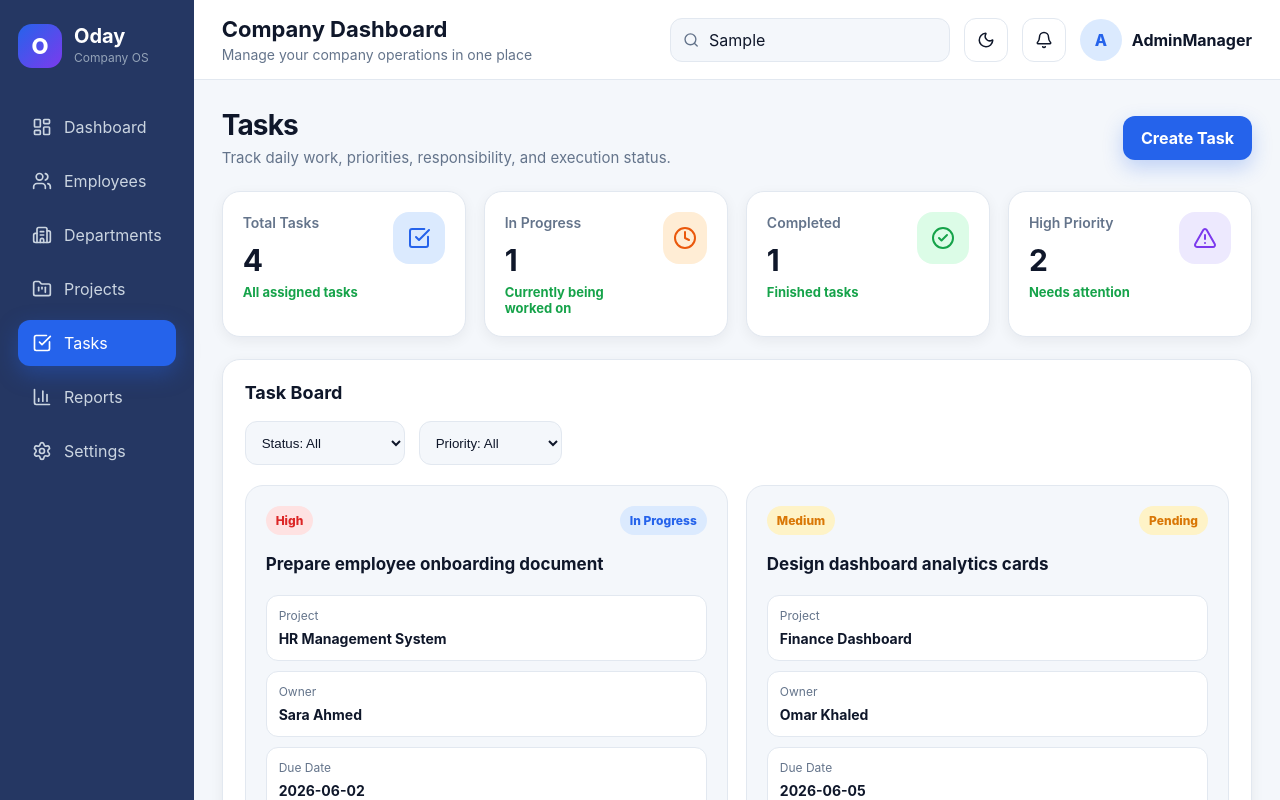
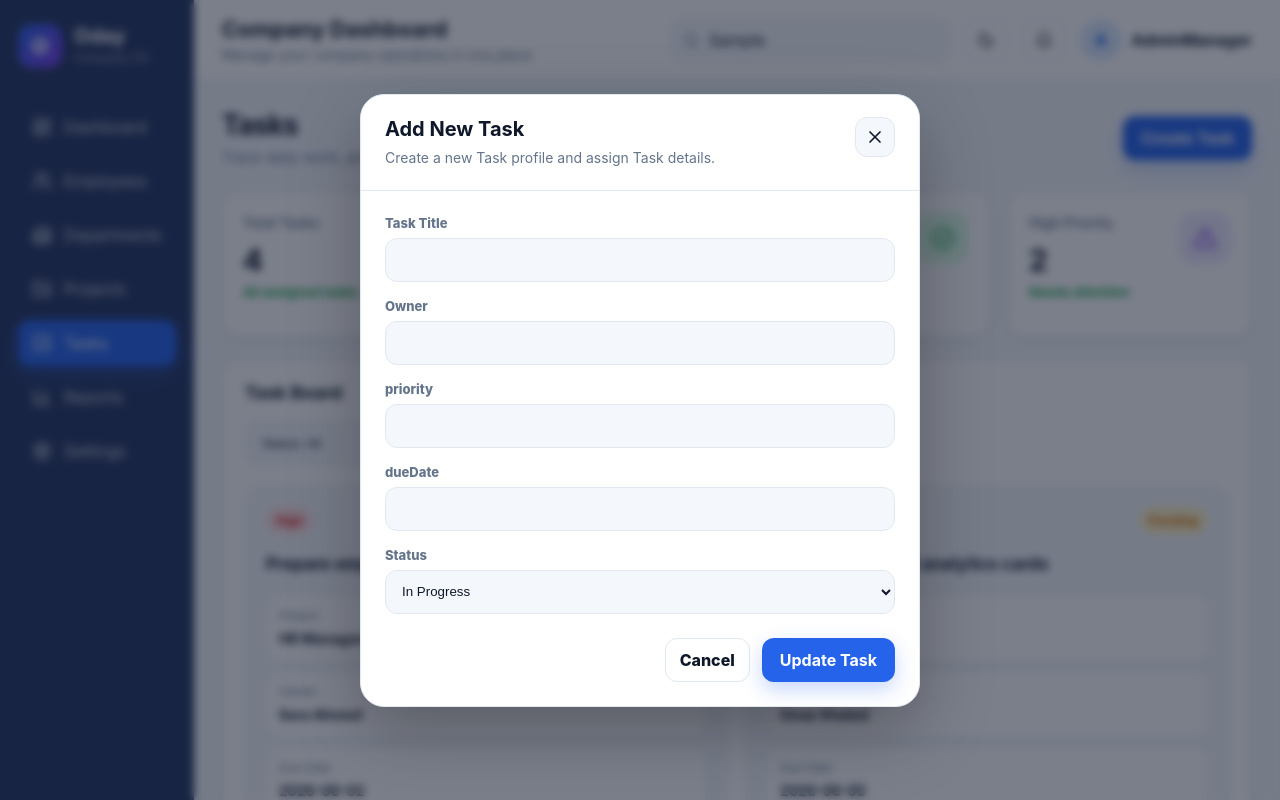
Before and after one commit to odaysaad2003-png/Dashpord--project, a React (Vite) app: page /tasks in a window 1280 px wide. Both pictures are taken after typing "Sample" into the empty fields and a click on the button "Create Task". Shown: the top 800 px of the page. Built offline with nearby package versions, Linux system fonts and the light colour scheme.

Commit message:
add the delete and edit opration to the task pages

```diff
--- a/src/features/projects/ProjectsPage.jsx
+++ b/src/features/projects/ProjectsPage.jsx
@@ -70,6 +70,11 @@ function handledeletdone() {
     setlocalProject((department) => department.filter((Project) => Project.id !== ProjectToDelete.id));
 
     setProjectToDelete(null);
+    showToast({
+        type: "success",
+        title: "Project deleted",
+        message: `${ProjectToDelete.name} has been deleted successfully.`,
+    });
 }
 
 
--- a/src/features/tasks/TasksPage.jsx
+++ b/src/features/tasks/TasksPage.jsx
@@ -20,6 +20,15 @@ import {TableSkeleton} from "../../components/feedback/Skeleton";
 import ErrorState from "../../components/feedback/ErrorState";
 import EmptyState from "../../components/feedback/EmptyState";
 
+
+// modal
+import Modal from "../../components/overlay/Modal";
+// toast
+import {useToast} from "../../context/ToastContext";
+// toast
+//import task form
+import TaskForm from "./components/TaskForm";
+import ConfirmDialog from "../../components/overlay/ConfirmDialog";
 import "./tasks.css";
 
 // eslint-disable-next-line react-refresh/only-export-components
@@ -35,6 +44,12 @@ function TasksPage() {
     const [selectedStatus, setSelectedStatus] = useState("All");
     const [selectedPriority, setSelectedPriority] = useState("All");
 
+
+    //modal and toast and oprations
+    const [isTaskModalOpen, setIsTaskModalOpen] = useState(false);
+    const [taskToEdit, setTaskToEdit] = useState(null);
+    const [taskToDelete, setTaskToDelete] = useState(null);
+    const {showToast} = useToast();
 
     // eslint-disable-next-line no-unused-vars
     const pendingTasks = localTasks.filter((task) => task.status === "Pending").length;
@@ -74,6 +89,48 @@ function TasksPage() {
     }, [tasks]);
 
 
+    /**==========  the addproject and edit and delet function action=======*/
+
+function handleAddTask(newTask) {
+    // setlocalTask([...localTask, newTask]); false because it depends on the previous state and may cause bugs if state updates are batched, leading to stale state issues.
+    // setlocalTask([...localTask, newTask]); true but not recomended
+    // setlocalTask((prev) => [...prev, newTask]); true and recomended because it ensures that we are working with the most up-to-date state, even if multiple updates are batched together.
+    setLocalTasks((prev) => [
+        ...prev,
+        {
+            ...newTask,
+            id: Date.now(),
+        },
+    ]);
+
+    setIsTaskModalOpen(false);
+    showToast({
+        type: "success",
+        title: "Task added",
+        message: `${newTask.name} has been added successfully.`,
+    });
+}
+
+
+//ask delet
+ function handleAskDelete(Task) {
+     setTaskToDelete(Task);
+ }
+// delet done
+function handledeletdone() {
+    setLocalTasks((tasks) => tasks.filter((Task) => Task.id !== taskToDelete.id));
+
+    setTaskToDelete(null);
+    showToast({
+        type: "success",
+        title: "Task deleted",
+        message: `${taskToDelete.name} has been deleted successfully.`,
+    });
+}
+
+
+{/** ======= the addTask function action=======*/}
+
 
 
 
@@ -83,7 +140,7 @@ function TasksPage() {
                      title="Tasks"
                      description="Track daily work, priorities, responsibility, and execution status."
                      actionLabel="Create Task"
-                     onAction={() => console.log("Create task clicked")}
+                     onAction={() => setIsTaskModalOpen(true)}
                  />
 
                  {isLoading && <TableSkeleton rows={6} />}
@@ -137,18 +194,81 @@ function TasksPage() {
 
                              <div className="tasks-grid">
                                  {filteredTasks.map((task) => (
-                                     <TaskCard key={task.id} task={task} onStatusChange={handleStatusChange} />
+                                     <TaskCard
+                                         key={task.id}
+                                         task={task}
+                                         onStatusChange={handleStatusChange}
+                                         onDelete={handleAskDelete}
+                                         setTaskToEdit={setTaskToEdit}
+                                     />
                                  ))}
                              </div>
                          </SectionCard>
 
-
-                         { filteredTasks.length === 0 &&(<EmptyState
-                     title="No tasks match your current filters."
-                     description="Try changing your search term or tasks filter."
-                 />)}
+                         {filteredTasks.length === 0 && (
+                             <EmptyState
+                                 title="No tasks match your current filters."
+                                 description="Try changing your search term or tasks filter."
+                             />
+                         )}
                      </>
                  )}
+
+                 {/* Modals for Add/Edit/Delete would go here */}
+                 <Modal
+                     isOpen={isTaskModalOpen}
+                     title="Add New Task"
+                     description="Create a new Task profile and assign Task details."
+                     onClose={() => setIsTaskModalOpen(false)}
+                 >
+                     <TaskForm
+                         onSubmit={handleAddTask}
+                         onCancel={() => setIsTaskModalOpen(false)}
+                         initialData={localTasks}
+                     />
+                 </Modal>
+
+                 <Modal
+                     isOpen={Boolean(taskToEdit)}
+                     title="Edit Task"
+                     description={`Update ${taskToEdit?.name} information.`}
+                     onClose={() => setTaskToEdit(null)}
+                 >
+                     // eslint-disable-next-line no-undef
+                     <TaskForm
+                         initialData={taskToEdit}
+                         onSubmit={(updatedTask) => {
+                             setLocalTasks((prev) =>
+                                 prev.map((task) => (task.id === updatedTask.id ? updatedTask : task))
+                             );
+
+                             showToast({
+                                 type: "success",
+                                 title: "Task updated",
+                                 message: `${updatedTask.name} has been updated successfully.`,
+                             });
+
+                             setTaskToEdit(null);
+                         }}
+                         onCancel={() => setTaskToEdit(null)}
+                     />
+                 </Modal>
+                 {/* confirm to sure the delete opration */}
+                 <ConfirmDialog
+                     isOpen={Boolean(taskToDelete)}
+                     type="danger"
+                     title="Delete Task?"
+                     description={
+                         taskToDelete
+                             ? `Are you sure you want to delete ${taskToDelete.name}? This action cannot be undone.`
+                             : ""
+                     }
+                     confirmLabel="Delete"
+                     cancelLabel="Cancel"
+                     onConfirm={handledeletdone}
+                     onCancel={() => setTaskToDelete(null)}
+                 />
+                 {/* confirm to sure the delete opration */}
              </>
          );
 
--- a/src/features/tasks/components/TaskCard.jsx
+++ b/src/features/tasks/components/TaskCard.jsx
@@ -1,4 +1,4 @@
-function TaskCard({task, onStatusChange}) {
+function TaskCard({task, onStatusChange , onDelete, setTaskToEdit}) {
     return (
         <article className="task-card">
             <div className="task-card-top">
@@ -25,6 +25,14 @@ function TaskCard({task, onStatusChange}) {
                     <strong>{task.dueDate}</strong>
                 </div>
             </div>
+            <div className="action " style={{display: "flex", gap: "10px"}}>
+                <button style={{width: "70px"}} className="table-edit-button" onClick={() => setTaskToEdit(task)}>
+                    Edit
+                </button>
+                <button className="table-danger-button" onClick={() => onDelete(task)}>
+                    Delete
+                </button>
+            </div>
 
             <div className="task-actions">
                 <label>Change Status</label>
--- /dev/null
+++ b/src/features/tasks/components/TaskForm.jsx
@@ -0,0 +1,83 @@
+import { useState } from "react";
+
+export default function ProjectForm({initialData = null, onSubmit, onCancel}) {
+    const [formData, setFormData] = useState(
+        initialData || {
+            title: "",
+            owner: "",
+            status: "Active",
+            dueDate: "11-12-2003",
+            priority: "",
+            progress: "",
+        }
+    );
+
+    const [errors, setErrors] = useState({});
+
+    function updateField(field, value) {
+        setFormData((prev) => ({...prev, [field]: value}));
+        setErrors((prev) => ({...prev, [field]: ""}));
+    }
+
+    function validateForm() {
+        const nextErrors = {};
+        if (!formData.title.trim()) nextErrors.title = "Task title is required.";
+        if (!formData.owner) nextErrors.owner = "Owner  is required.";
+        if (!formData.priority) nextErrors.priority = "priority is required.";
+        if (!formData.dueDate) nextErrors.dueDate = "due date is required example 00-00-0000.";
+
+        setErrors(nextErrors);
+        return Object.keys(nextErrors).length === 0;
+    }
+
+    function handleSubmit(e) {
+        e.preventDefault();
+        if (!validateForm()) return;
+        onSubmit(formData);
+    }
+
+    return (
+        <form className="employee-form" onSubmit={handleSubmit}>
+            {/* نفس الحقول اللي عملناها للـ Add */}
+            <div className="form-field">
+                <label>Task Title</label>
+                <input value={formData.title} onChange={(e) => updateField("title", e.target.value)} />
+                {errors.title && <span className="form-error">{errors.title}</span>}
+            </div>
+            <div className="form-field">
+                <label>Owner</label>
+                <input value={formData.owner} onChange={(e) => updateField("owner", e.target.value)} />
+                {errors.owner && <span className="form-error">{errors.owner}</span>}
+            </div>
+            <div className="form-field">
+                <label>priority</label>
+                <input value={formData.priority} onChange={(e) => updateField("priority", e.target.value)} />
+                {errors.priority && <span className="form-error">{errors.priority}</span>}
+            </div>
+            <div className="form-field">
+                <label>dueDate</label>
+                <input value={formData.dueDate} onChange={(e) => updateField("dueDate", e.target.value)} />
+                {errors.dueDate && <span className="form-error">{errors.dueDate}</span>}
+            </div>
+            <div className="form-field">
+                <label>Status</label>
+                <select value={formData.status} onChange={(e) => updateField("status", e.target.value)}>
+                    {["In Progress", "Pending ", "Completed"].map((s) => (
+                        <option key={s} value={s}>
+                            {s}
+                        </option>
+                    ))}
+                </select>
+            </div>
+
+            <div className="form-actions">
+                <button type="button" className="secondary-button" onClick={onCancel}>
+                    Cancel
+                </button>
+                <button type="submit" className="primary-button">
+                    {initialData ? "Update Task" : "Add Task"}
+                </button>
+            </div>
+        </form>
+    );
+}
```
